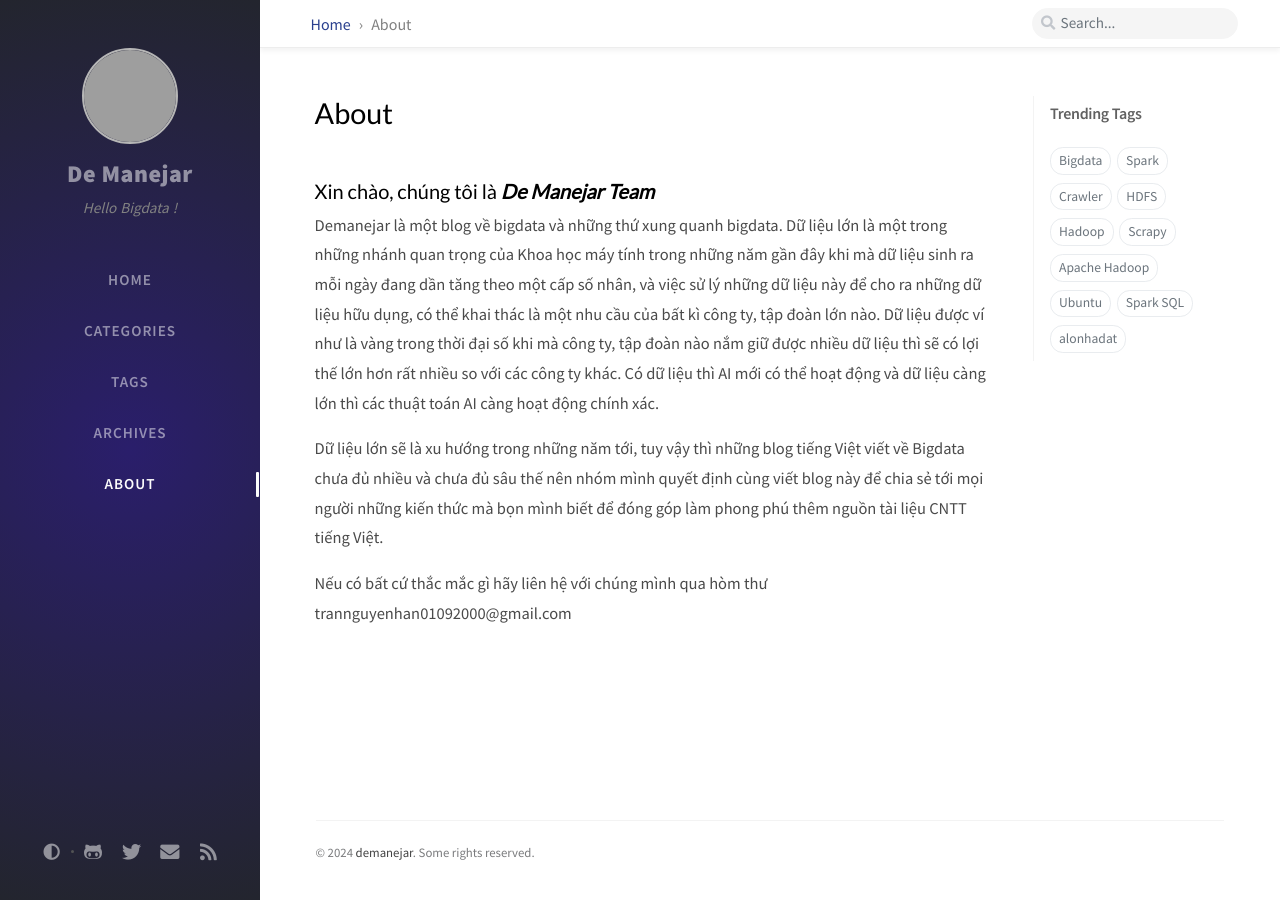
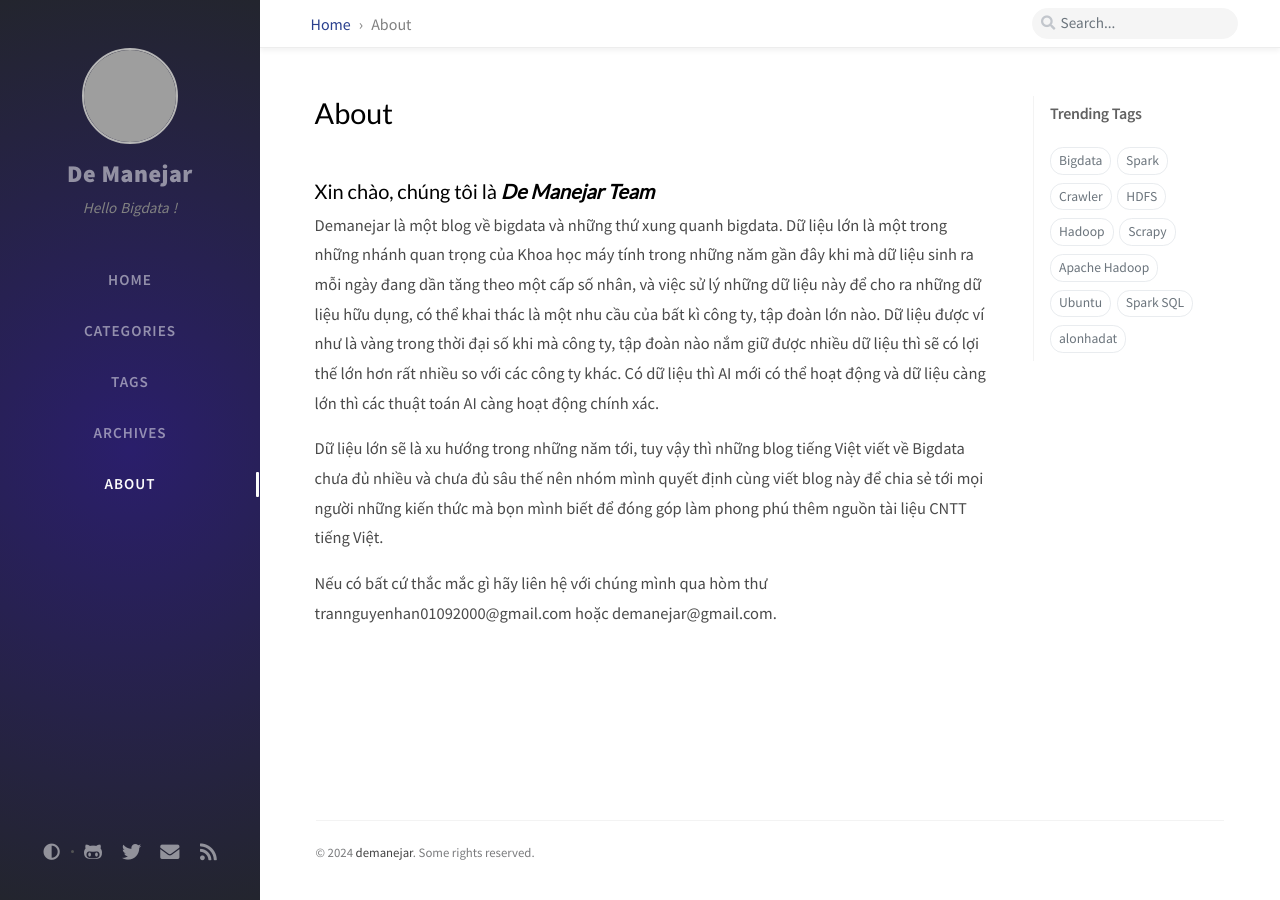
Before and after one commit to demanejar/demanejar.github.io, a Jekyll site: the page built from _tabs/about.md, in a window 1280 px wide. Built offline with Jekyll 4.4.1, drawn with Linux system fonts in a browser that asks for light colours; nearby versions of some CDN libraries; comment, search, counter and statistics services are not loaded; grey boxes are pictures that could not be loaded.

Commit message:
change about page

```diff
--- a/_tabs/about.md
+++ b/_tabs/about.md
@@ -9,4 +9,4 @@ Demanejar là một blog về bigdata và những thứ xung quanh bigdata. Dữ
 
 Dữ liệu lớn sẽ là xu hướng trong những năm tới, tuy vậy thì những blog tiếng Việt viết về Bigdata chưa đủ nhiều và chưa đủ sâu thế nên nhóm mình quyết định cùng viết blog này để chia sẻ tới mọi người những kiến thức mà bọn mình biết để đóng góp làm phong phú thêm nguồn tài liệu CNTT tiếng Việt.
 
-Nếu có bất cứ thắc mắc gì hãy liên hệ với chúng mình qua hòm thư trannguyenhan01092000@gmail.com
+Nếu có bất cứ thắc mắc gì hãy liên hệ với chúng mình qua hòm thư trannguyenhan01092000@gmail.com hoặc demanejar@gmail.com.
```
